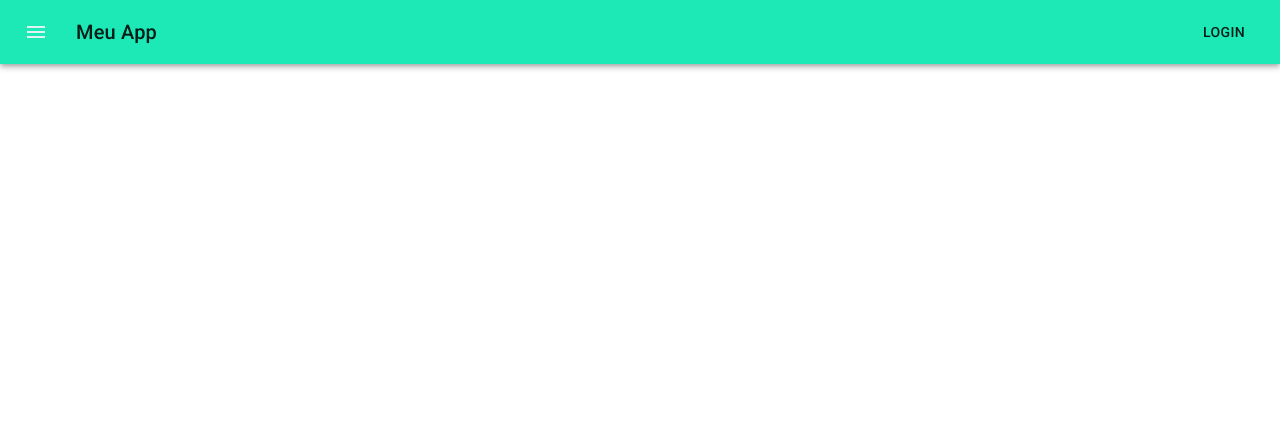
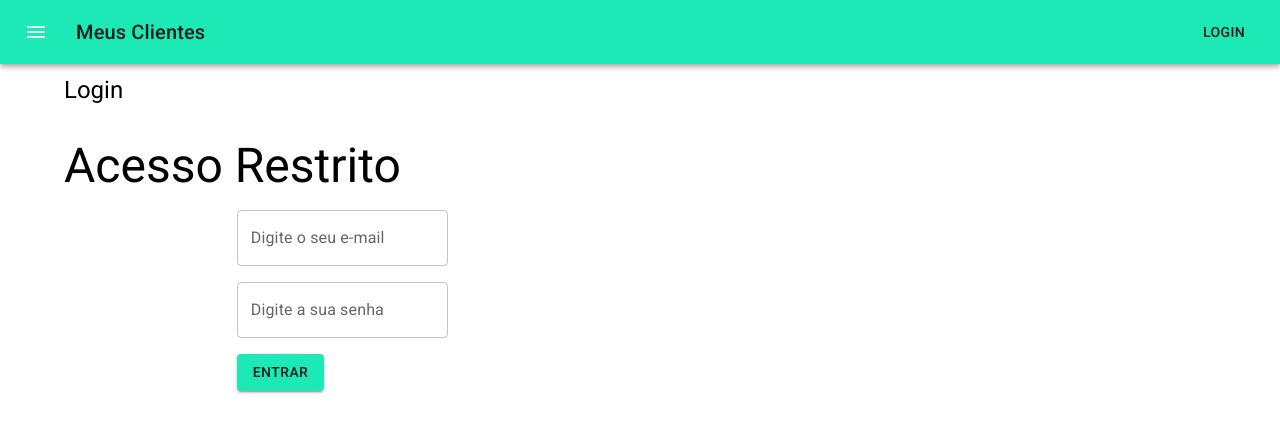
Before and after one commit to trsmrs/My-React-App-practice, a React (Create React App) app: page /login in a window 1280 px wide. Before the commit this address had no page. Shown: the top 432 px of the page. Built offline with nearby package versions, Linux system fonts and the light colour scheme.

Commit message:
sistema de login(fake) com Hook Auth

```diff
--- a/src/App.js
+++ b/src/App.js
@@ -4,10 +4,13 @@ import {
   Route,
 
 } from 'react-router-dom'
+import { AuthProvider } from './state/Auth'
 
 import TemplateDefault from './templates/Default'
-import Page from './templates/Page'
+import TemplatePage from './templates/Page'
 
+
+import Login from './pages/Login'
 import Home from './pages/Home'
 import Customers from './pages/Customers'
 import CustomersAdd from './pages/CustomersAdd'
@@ -16,25 +19,19 @@ import CustomersEdit from './pages/CustomersEdit'
 
 function App() {
 
+
   return (
-
-
-
     <Router>
         <TemplateDefault>
-        <Routes>
-
-          <Route path='/customers' element={Page('Clientes', Customers)}></Route>
-          <Route path='/customers/add' element={Page('Cadastro de Clientes', CustomersAdd)}></Route>
-          <Route path='/customers/edit/:id' element={Page('Editar Clientes', CustomersEdit)}></Route>
-          <Route path='/' element={Page('Home', Home)}></Route>
-
-
-
-        </Routes>
-    </TemplateDefault>
+          <Routes>
+            <Route path='/login' element={TemplatePage('Login', Login)}></Route>
+            <Route path='/' element={TemplatePage('Home', Home)}></Route>
+            <Route path='/customers' element={TemplatePage('Clientes', Customers)}></Route>
+            <Route path='/customers/add' element={TemplatePage('Cadastro de Clientes', CustomersAdd)}></Route>
+            <Route path='/customers/edit/:id' element={TemplatePage('Editar Clientes', CustomersEdit)}></Route>
+          </Routes>
+        </TemplateDefault>
       </Router>
-
   )
 }
 
--- a/src/index.js
+++ b/src/index.js
@@ -1,7 +1,7 @@
 import React from 'react';
 import ReactDOM from 'react-dom/client';
 import { createTheme, ThemeProvider } from '@mui/material/styles';
-
+import { AuthProvider } from './state/Auth';
 import App from './App';
 import './index.css'
 import { teal,  } from '@mui/material/colors';
@@ -24,7 +24,9 @@ const root = ReactDOM.createRoot(document.getElementById('root'));
 root.render(
   <React.StrictMode>
     <ThemeProvider theme={theme}>
+    <AuthProvider>
     <App />
+    </AuthProvider>
     </ThemeProvider>
   </React.StrictMode>
 )
--- /dev/null
+++ b/src/pages/Login.js
@@ -0,0 +1,93 @@
+import { useState } from "react"
+
+import { TextField, Button, Typography } from "@mui/material"
+import { makeStyles } from "@mui/styles"
+import { useNavigate } from "react-router-dom"
+import useAuth from "../state/Auth"
+
+
+const useStyles = makeStyles((theme)=>({
+    wrapper: {
+        margin: theme.spacing(2),
+        marginLeft: theme.spacing("15%")
+    }
+}))
+
+
+const Login = () =>{
+    const classes = useStyles()
+    const navigate = useNavigate()
+
+
+    const [form, setForm] = useState({
+        email: '',
+        password: '',
+    })
+
+    const [isLoading, setIsLoading] = useState(false)
+    const { user, setUser} = useAuth()
+
+    const handleInputChange = event =>{
+      const {name, value} = event.target
+
+      setForm({
+        ...form,
+        [name]: value,
+
+      })
+    }
+    const handleFormSubmit = () =>{
+        setIsLoading(true)
+
+       setTimeout(()=>{
+            const response = {
+                success: true,
+                user: {
+                    email: form.email
+                },
+
+            }
+
+            setUser({
+                logged: true,
+                email: form.email
+            })
+
+            navigate('/')
+
+       },2000)
+    }
+
+    return (
+        <>
+
+            <Typography sx={{marginTop: 4}} variant="h3">Acesso Restrito</Typography>
+
+            <div className={classes.wrapper}>
+                <TextField
+                  onChange={handleInputChange}
+                  label='Digite o seu e-mail'
+                  name='email'/>
+            </div>
+
+            <div className={classes.wrapper}>
+                <TextField
+                  onChange={handleInputChange}
+                  label='Digite a sua senha'
+                  type='password'
+                  name='password'/>
+            </div>
+
+            <div className={classes.wrapper}>
+                <Button variant="contained" color="primary" onClick={handleFormSubmit}>
+                  {
+                    isLoading ? 'Aguarde...' : 'Entrar'
+                  }
+                </Button>
+            </div>
+        </>
+    )
+}
+
+
+export default Login
--- a/src/partials/Header/Header.js
+++ b/src/partials/Header/Header.js
@@ -25,7 +25,7 @@ import useStyles from './Header.style'
 
 
 
-const Header = () => {
+const Header = ({user}) => {
 
   const classes = useStyles()
   const [menuOpen, setMenuOpen] = useState(false)
@@ -38,6 +38,10 @@ const Header = () => {
   const handleNavigate = route => {
     navigate(route)
     handleToggleMenu()
+  }
+
+  const handleLogin = login => {
+    navigate(login)
   }
 
   return (
@@ -56,9 +60,13 @@ const Header = () => {
             <MenuIcon />
           </IconButton>
           <Typography variant="h6" component="div" className={classes.title}>
-            Meu App
+            Meus Clientes
           </Typography>
-          <Button color="inherit">Login</Button>
+          {
+            user.logged
+            ? <Typography variant='h6'>{user.email}</Typography>
+             :<Button onClick={()=> handleLogin('/login')} color="inherit">Login</Button>
+          }
         </Toolbar>
       </AppBar>
       <Drawer PaperProps={{
--- /dev/null
+++ b/src/state/Auth.js
@@ -0,0 +1,23 @@
+import { createContext, useContext, useState } from "react"
+
+
+const AuthContext = createContext({})
+
+
+export const AuthProvider = ({children}) =>{
+    const [user, setUser] = useState({
+        logged: false,
+        email: '',
+    })
+
+    return (
+        <AuthContext.Provider value ={{user, setUser}}>
+            {children}
+        </AuthContext.Provider>
+    )
+}
+
+
+const useAuth = () => useContext(AuthContext)
+
+export default useAuth
--- a/src/templates/Default.js
+++ b/src/templates/Default.js
@@ -1,8 +1,8 @@
 import { Container } from '@mui/material'
 import { makeStyles } from '@mui/styles'
+import useAuth from '../state/Auth'
 
 import Header from "../partials/Header/Header"
-
 
 const useStyles = makeStyles(() => ({
     container: {
@@ -13,9 +13,12 @@ const useStyles = makeStyles(() => ({
 
 const Default = ({ children }) => {
     const classes = useStyles()
+    const {user} = useAuth()
+
+
     return (
         <>
-            <Header />
+            <Header user= {user}/>
             <Container className={classes.container}>
                 {children}
             </Container>
```
Also changed, not shown: src/templates/Page.js (line endings or trailing spaces).
